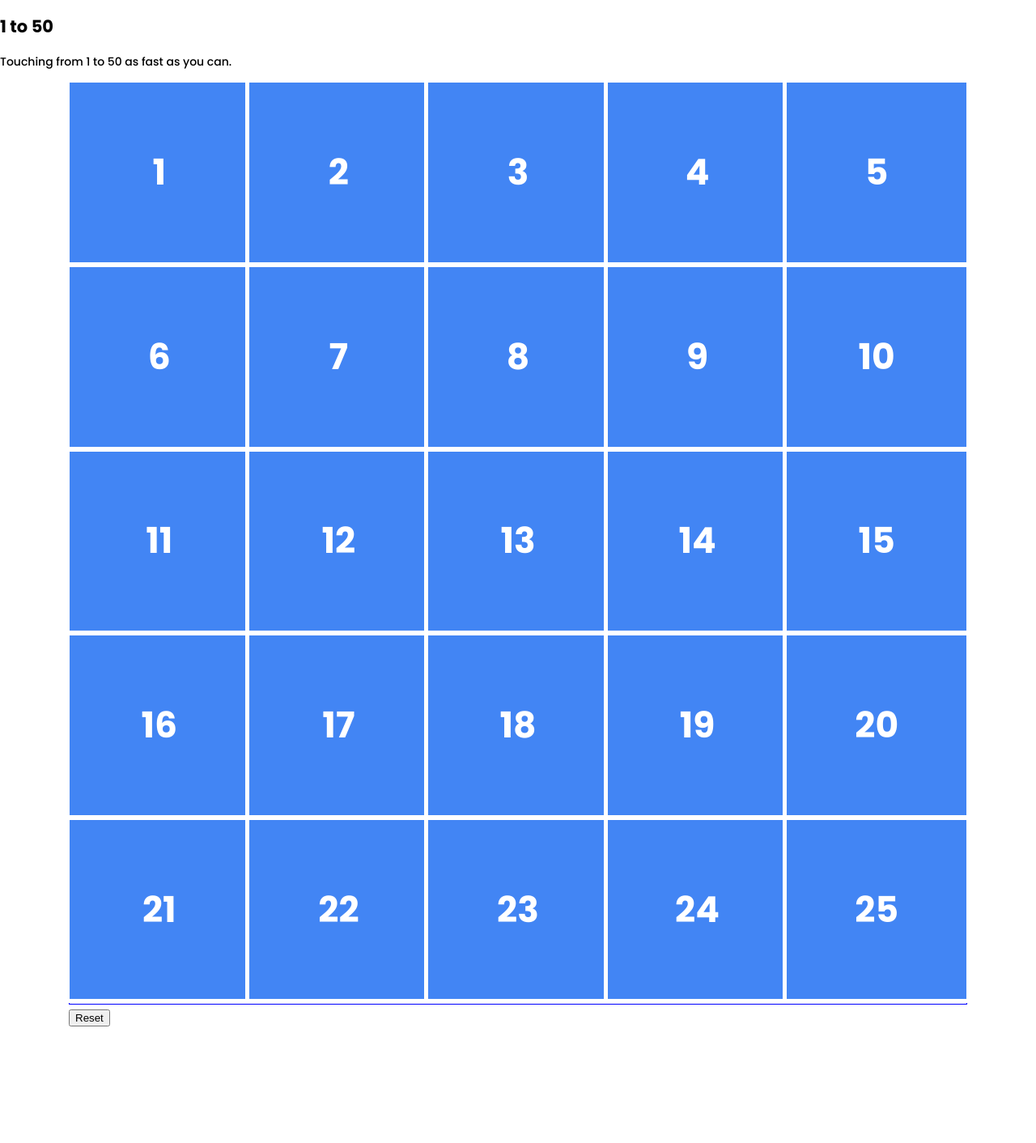
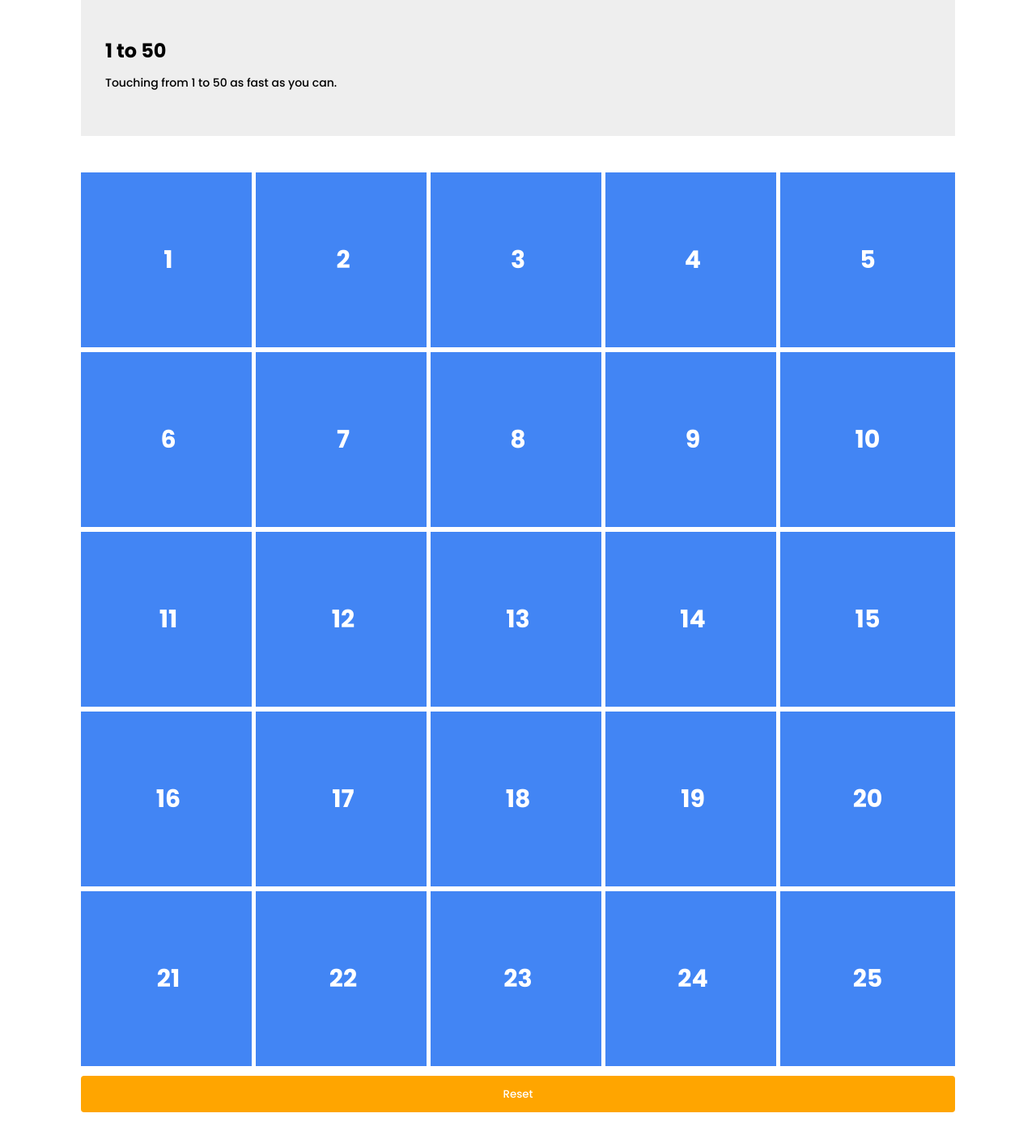
Before and after one commit to sh4rifi/fast-select, a React (Create React App) app: page / in a window 1280 px wide. Shown: the top 1412 px of the page at 81% size. Before the commit the page ends 1268 px from the top, so only its background shows below. Built offline with nearby package versions, Linux system fonts and the light colour scheme.

Commit message:
update css

```diff
--- a/src/App.js
+++ b/src/App.js
@@ -5,9 +5,6 @@ import './app.scss';
 function App() {
     return (
         <div className="app">
-            <header className="app-header">
-                <div className="container"></div>
-            </header>
             <div className="app-wrapper">
                 <div className="app-sidebar">
                 </div>
--- a/src/app.scss
+++ b/src/app.scss
@@ -8,3 +8,38 @@ body {
   overflow-x: hidden;
   margin: 0;
 }
+h1,
+h2,
+h3,
+h4,
+h5,
+h6,
+.button {
+  font-family: "Poppins", sans-serif;
+}
+.container {
+  padding-left: 30px;
+  padding-right: 30px;
+}
+// App Content
+.app-content {
+  margin-bottom: 50px;
+}
+// Button
+.button-block {
+  width: 100%;
+  height: 45px;
+  cursor: pointer;
+  display: block;
+  font-weight: 400;
+  line-height: 45px;
+  text-align: center;
+  outline: 0;
+  border: 0;
+  border-radius: 4px;
+  padding: 0 18px;
+}
+.button-primary {
+  color: #fff;
+  background-color: orange;
+}
--- a/src/components/SectionHeader/index.js
+++ b/src/components/SectionHeader/index.js
@@ -1,12 +1,15 @@
 import React from 'react';
+import './style.scss';
 
 function SectionHeader(props) {
     const {h1, p} = props;
     return (
-        <header className="section-header">
-            <h1>{h1}</h1>
-            <p>{p}</p>
-        </header>
+        <div className="container">
+            <header className="section-header">
+                <h1>{h1}</h1>
+                <p>{p}</p>
+            </header>
+        </div>
     );
 }
 
--- /dev/null
+++ b/src/components/SectionHeader/style.scss
@@ -0,0 +1,15 @@
+.section-header {
+  width: 100%;
+  display: block;
+  padding: 45px 30px;
+  margin-bottom: 45px;
+  background-color: #eee;
+  p {
+    line-height: 1;
+  }
+  h1 {
+    display: block;
+    font-size: 24px;
+    margin: 0;
+  }
+}
--- a/src/scenes/Game1to50/style.scss
+++ b/src/scenes/Game1to50/style.scss
@@ -1,13 +1,28 @@
+.component-score {
+  text-align: center;
+  span {
+    display: block;
+    font-size: 24px;
+    margin-bottom: 30px;
+  }
+  .timer {
+    font-size: 27px;
+    font-weight: bold;
+    line-height: 1;
+    margin-bottom: 9px;
+  }
+}
+
 .component-table {
   .container {
     .container-table {
       .table {
         position: relative;
-        border: 1px solid blue;
         margin: 0 auto 6px;
 
         .cell {
           width: 20%;
+          cursor: pointer;
           padding-top: 20%;
           position: relative;
           display: inline-block;
@@ -17,7 +32,7 @@
           span {
 			  color: #fff;
 			  display: block;
-			  font-size: 44px;
+			  font-size: 30px;
 			  font-weight: 700;
 			  user-select: none;
 			  text-align: center;
```
